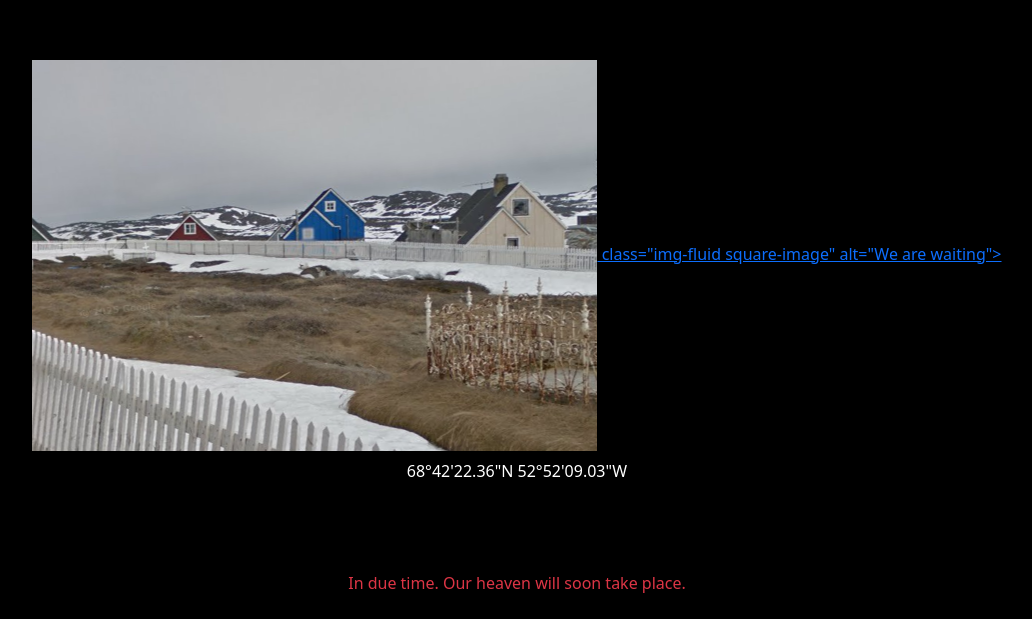
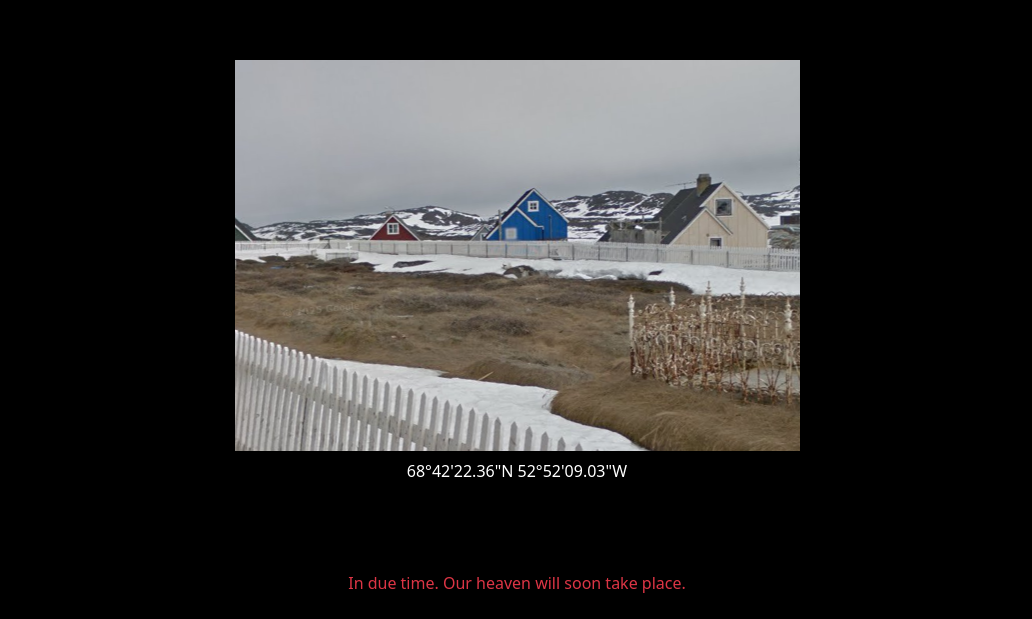
Before and after one commit to MayLlOw0/MayLlOw0.github.io, a plain HTML site: page index.html in a window 1280 px wide. Shown: the part 2752-3371 px from the top of the page, without its empty margins (123-1155 px from the left). Drawn offline with nearby package versions, Linux system fonts and the light colour scheme.

Commit message:
Cleaning up what i forgot to take out
Removed redundant class and alt attributes from image link.

```diff
--- a/index.html
+++ b/index.html
@@ -46,8 +46,6 @@
   <main class="container text-center py-5">
     <a href="#" onclick="event.preventDefault();">
       <img src="WhereItHappened.png" alt="We are waiting.">
-           class="img-fluid square-image"
-           alt="We are waiting">
     </a>
     <p class="mt-2">68°42'22.36"N 52°52'09.03"W</p>
 
```
